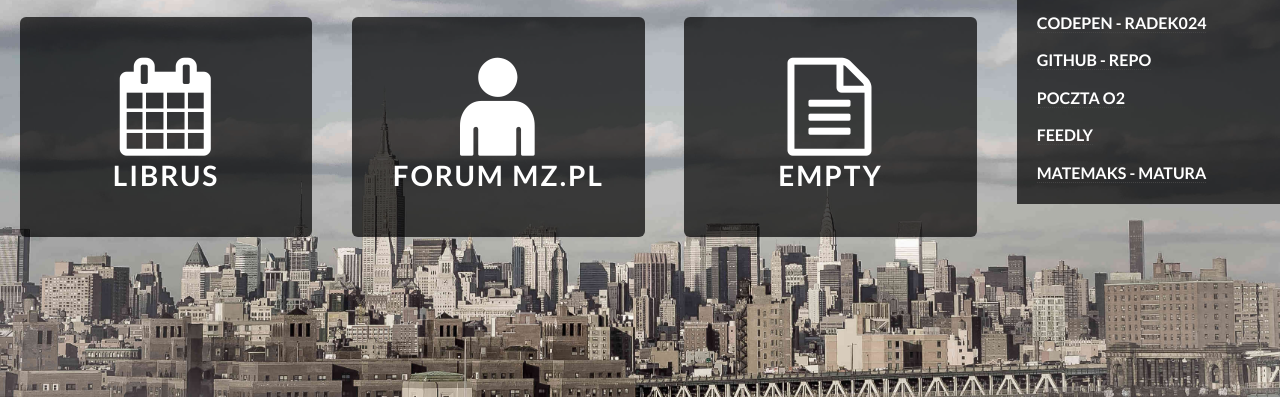
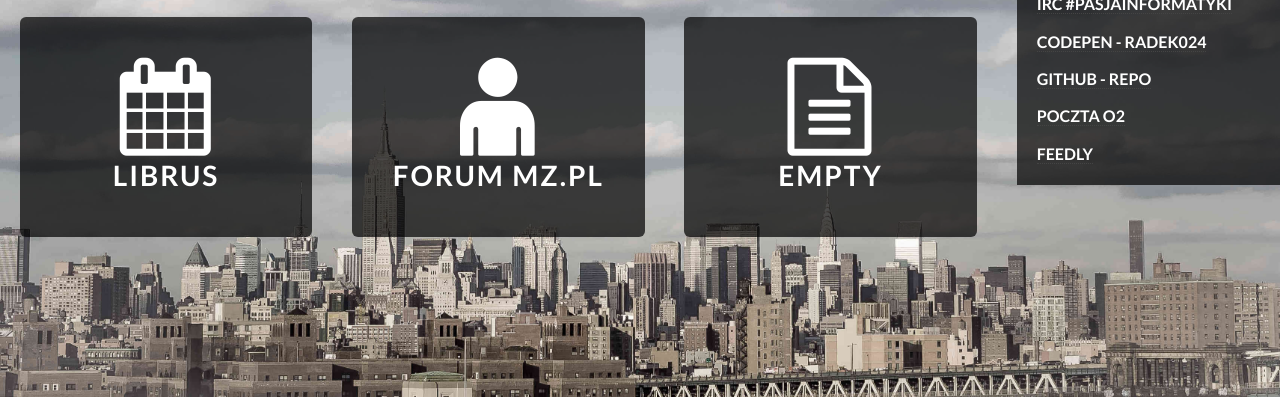
Before and after one commit to radek024/strstartflex, a plain HTML site: page index.html in a window 1280 px wide. Shown: the part 403-800 px from the top of the page. Drawn offline with Linux system fonts and the light colour scheme.

Commit message:
new html

```diff
--- a/index.html
+++ b/index.html
@@ -68,10 +68,7 @@
               <a href="https://feedly.com/i/my" class="link" target="_blank">Feedly</a>
             </li>
             </li>
-            <li class="link-item">
-              <a href="https://docs.google.com/document/d/1NI2MDReQYx_R76t_r_PDrwhWZHsS6ohmK5yKzMfjplw/edit" class="link" target="_blank">Matemaks - matura</a>
-            </li>
-          </ul>
+            </ul>
         </div>
       </div>
     </body>
```
